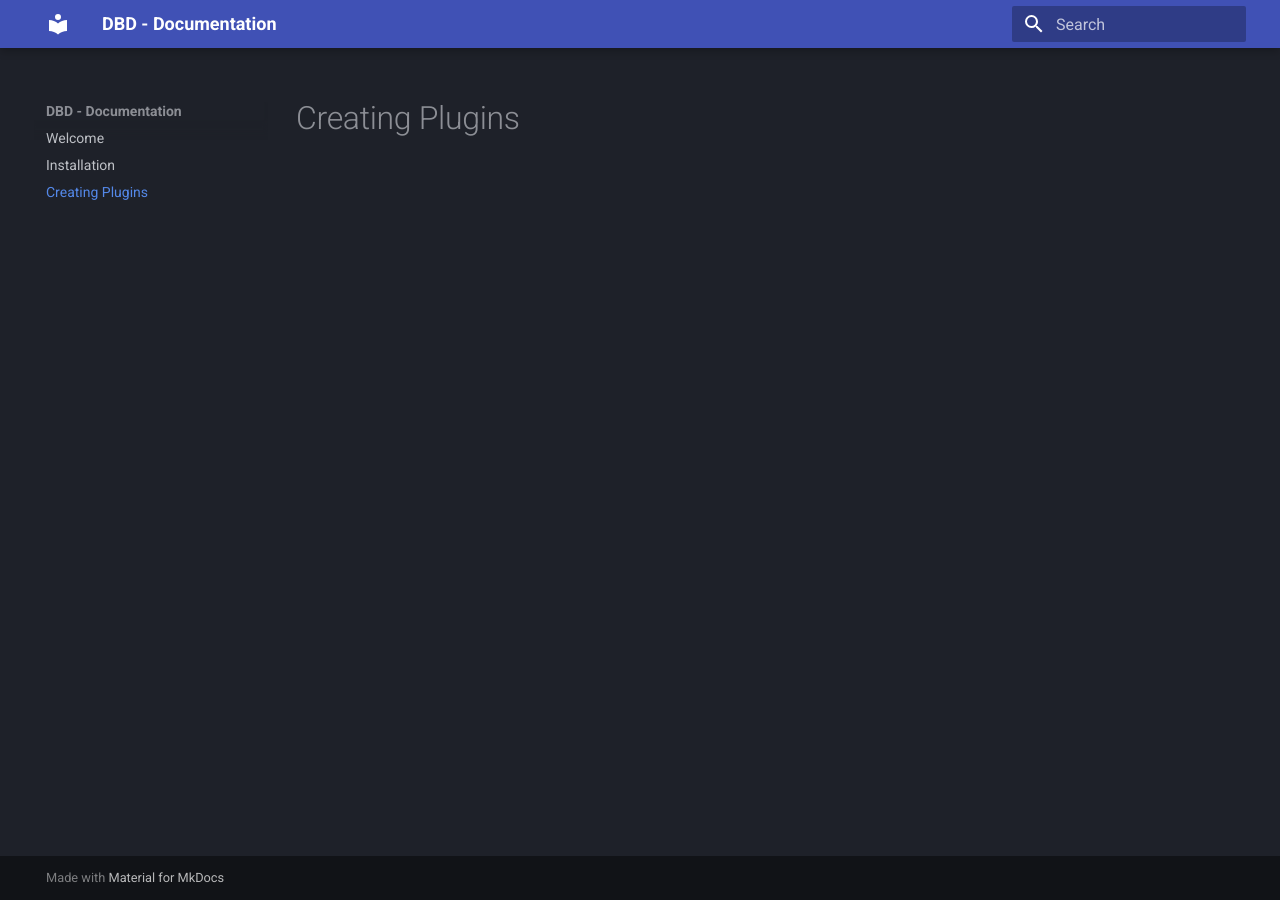
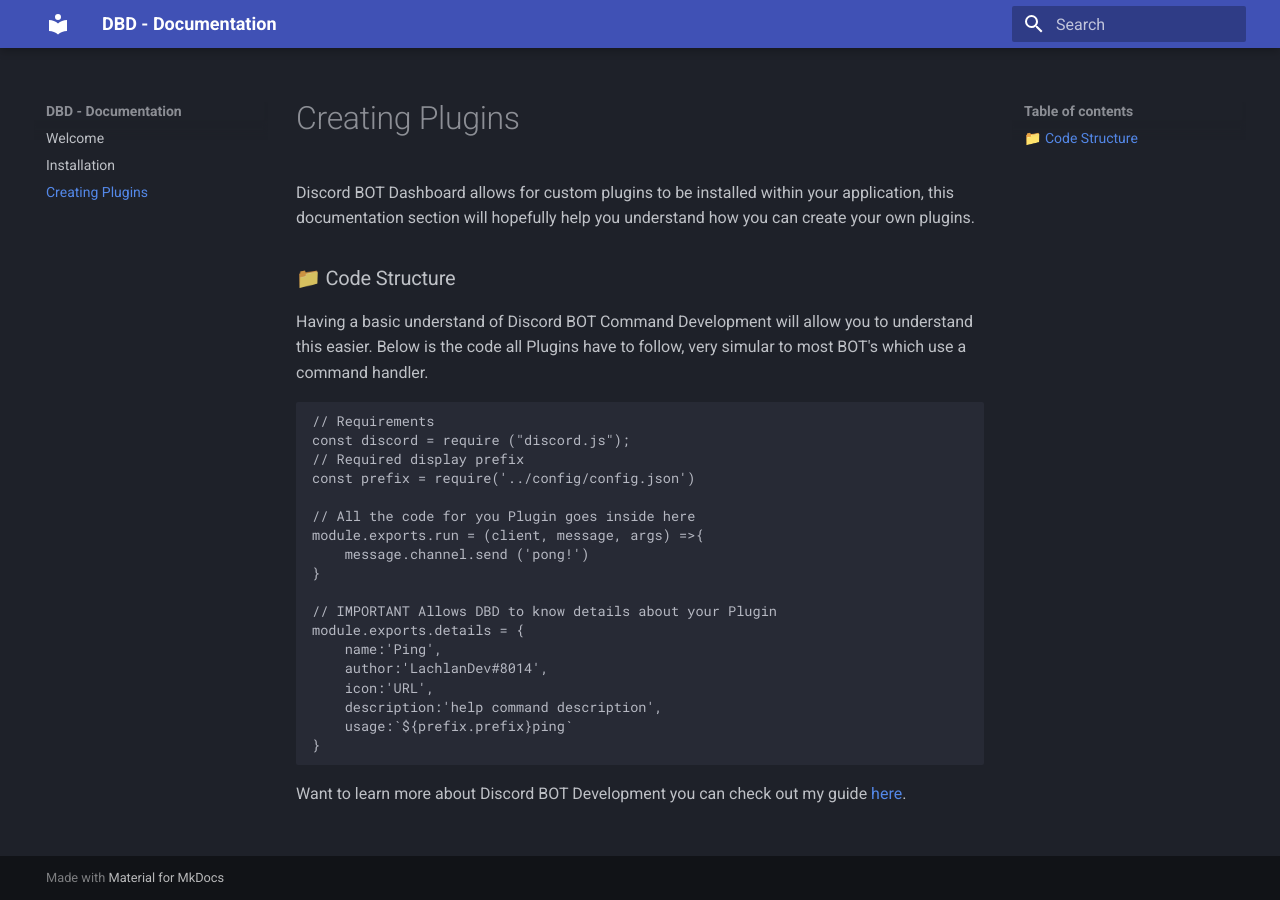
Before and after one commit to LachlanDev/Discord-BOT-Dashboard-V2, an MkDocs documentation site: the page built from docs/docs/plugins.md, in a window 1280 px wide. Built offline with MkDocs 1.6.1 and Material for MkDocs 9.7.7, drawn with Linux system fonts in a browser that asks for light colours.

Commit message:
Update plugins.md

````diff
--- a/docs/docs/plugins.md
+++ b/docs/docs/plugins.md
@@ -1 +1,26 @@
 # Creating Plugins
+Discord BOT Dashboard allows for custom plugins to be installed within your application, this documentation section will hopefully help you understand how you can create your own plugins.
+
+### 📁 Code Structure
+Having a basic understand of Discord BOT Command Development will allow you to understand this easier. Below is the code all Plugins have to follow, very simular to most BOT's which use a command handler.
+```javascript
+// Requirements
+const discord = require ("discord.js");
+// Required display prefix
+const prefix = require('../config/config.json')
+
+// All the code for you Plugin goes inside here
+module.exports.run = (client, message, args) =>{
+    message.channel.send ('pong!')
+}
+
+// IMPORTANT Allows DBD to know details about your Plugin
+module.exports.details = {
+    name:'Ping',
+    author:'LachlanDev#8014',
+    icon:'URL',
+    description:'help command description',
+    usage:`${prefix.prefix}ping`
+}
+```
+Want to learn more about Discord BOT Development you can check out my guide [here](https://blog.lachlan-dev.com/discord-bot-development-basics/).
````
